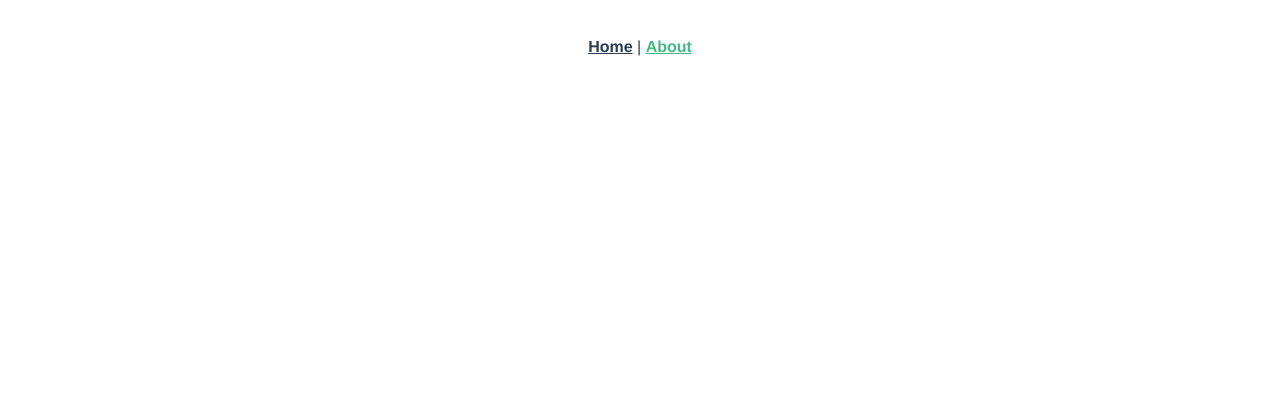
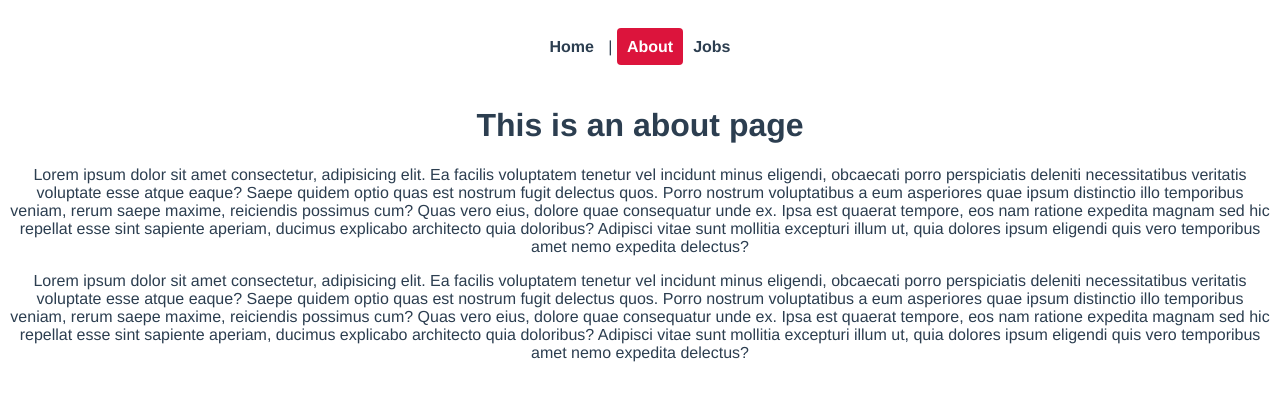
Before and after one commit to blaz-k/vue-exercises, a Vue app in the folder vue-router/: page /about in a window 1280 px wide. Shown: the top 400 px of the page. Built offline with nearby package versions, Linux system fonts and the light colour scheme.

Commit message:
added pages in views, for loop, added props and params to router link

```diff
--- a/vue-router/src/App.vue
+++ b/vue-router/src/App.vue
@@ -1,9 +1,10 @@
 <template>
   <div id="nav">
     <router-link to="/">Home</router-link> |
-    <router-link to="/about">About</router-link>
+    <router-link :to="{ name: 'About' }">About</router-link>
+    <router-link :to="{ name: 'Jobs' }">Jobs</router-link>
   </div>
-  <router-view/>
+  <router-view />
 </template>
 
 <style>
@@ -22,9 +23,13 @@
 #nav a {
   font-weight: bold;
   color: #2c3e50;
+  text-decoration: none;
+  padding: 10px;
+  border-radius: 4px;
 }
 
 #nav a.router-link-exact-active {
-  color: #42b983;
+  color: white;
+  background: crimson;
 }
 </style>
--- a/vue-router/src/components/HelloWorld.vue
+++ /dev/null
@@ -1,58 +0,0 @@
-<template>
-  <div class="hello">
-    <h1>{{ msg }}</h1>
-    <p>
-      For a guide and recipes on how to configure / customize this project,<br>
-      check out the
-      <a href="https://cli.vuejs.org" target="_blank" rel="noopener">vue-cli documentation</a>.
-    </p>
-    <h3>Installed CLI Plugins</h3>
-    <ul>
-      <li><a href="https://github.com/vuejs/vue-cli/tree/dev/packages/%40vue/cli-plugin-babel" target="_blank" rel="noopener">babel</a></li>
-      <li><a href="https://github.com/vuejs/vue-cli/tree/dev/packages/%40vue/cli-plugin-router" target="_blank" rel="noopener">router</a></li>
-    </ul>
-    <h3>Essential Links</h3>
-    <ul>
-      <li><a href="https://vuejs.org" target="_blank" rel="noopener">Core Docs</a></li>
-      <li><a href="https://forum.vuejs.org" target="_blank" rel="noopener">Forum</a></li>
-      <li><a href="https://chat.vuejs.org" target="_blank" rel="noopener">Community Chat</a></li>
-      <li><a href="https://twitter.com/vuejs" target="_blank" rel="noopener">Twitter</a></li>
-      <li><a href="https://news.vuejs.org" target="_blank" rel="noopener">News</a></li>
-    </ul>
-    <h3>Ecosystem</h3>
-    <ul>
-      <li><a href="https://router.vuejs.org" target="_blank" rel="noopener">vue-router</a></li>
-      <li><a href="https://vuex.vuejs.org" target="_blank" rel="noopener">vuex</a></li>
-      <li><a href="https://github.com/vuejs/vue-devtools#vue-devtools" target="_blank" rel="noopener">vue-devtools</a></li>
-      <li><a href="https://vue-loader.vuejs.org" target="_blank" rel="noopener">vue-loader</a></li>
-      <li><a href="https://github.com/vuejs/awesome-vue" target="_blank" rel="noopener">awesome-vue</a></li>
-    </ul>
-  </div>
-</template>
-
-<script>
-export default {
-  name: 'HelloWorld',
-  props: {
-    msg: String
-  }
-}
-</script>
-
-<!-- Add "scoped" attribute to limit CSS to this component only -->
-<style scoped>
-h3 {
-  margin: 40px 0 0;
-}
-ul {
-  list-style-type: none;
-  padding: 0;
-}
-li {
-  display: inline-block;
-  margin: 0 10px;
-}
-a {
-  color: #42b983;
-}
-</style>
--- a/vue-router/src/router/index.js
+++ b/vue-router/src/router/index.js
@@ -1,6 +1,8 @@
 import { createRouter, createWebHistory } from "vue-router";
 import Home from "../views/Home.vue";
 import About from "../views/About.vue";
+import Jobs from "../views/jobs/Jobs.vue";
+import JobDetails from "../views/jobs/JobDetails.vue";
 
 const routes = [
   {
@@ -11,6 +13,18 @@ const routes = [
   {
     path: "/about",
     name: "About",
+    component: About,
+  },
+  {
+    path: "/jobs",
+    name: "Jobs",
+    component: Jobs,
+  },
+  {
+    path: "/jobs/:id",
+    name: "JobDetails",
+    component: JobDetails,
+    props: true,
   },
 ];
 
--- a/vue-router/src/views/About.vue
+++ b/vue-router/src/views/About.vue
@@ -1,5 +1,31 @@
 <template>
   <div class="about">
     <h1>This is an about page</h1>
+    <p>
+      Lorem ipsum dolor sit amet consectetur, adipisicing elit. Ea facilis
+      voluptatem tenetur vel incidunt minus eligendi, obcaecati porro
+      perspiciatis deleniti necessitatibus veritatis voluptate esse atque eaque?
+      Saepe quidem optio quas est nostrum fugit delectus quos. Porro nostrum
+      voluptatibus a eum asperiores quae ipsum distinctio illo temporibus
+      veniam, rerum saepe maxime, reiciendis possimus cum? Quas vero eius,
+      dolore quae consequatur unde ex. Ipsa est quaerat tempore, eos nam ratione
+      expedita magnam sed hic repellat esse sint sapiente aperiam, ducimus
+      explicabo architecto quia doloribus? Adipisci vitae sunt mollitia
+      excepturi illum ut, quia dolores ipsum eligendi quis vero temporibus amet
+      nemo expedita delectus?
+    </p>
+    <p>
+      Lorem ipsum dolor sit amet consectetur, adipisicing elit. Ea facilis
+      voluptatem tenetur vel incidunt minus eligendi, obcaecati porro
+      perspiciatis deleniti necessitatibus veritatis voluptate esse atque eaque?
+      Saepe quidem optio quas est nostrum fugit delectus quos. Porro nostrum
+      voluptatibus a eum asperiores quae ipsum distinctio illo temporibus
+      veniam, rerum saepe maxime, reiciendis possimus cum? Quas vero eius,
+      dolore quae consequatur unde ex. Ipsa est quaerat tempore, eos nam ratione
+      expedita magnam sed hic repellat esse sint sapiente aperiam, ducimus
+      explicabo architecto quia doloribus? Adipisci vitae sunt mollitia
+      excepturi illum ut, quia dolores ipsum eligendi quis vero temporibus amet
+      nemo expedita delectus?
+    </p>
   </div>
 </template>
--- a/vue-router/src/views/Home.vue
+++ b/vue-router/src/views/Home.vue
@@ -1,18 +1,40 @@
 <template>
   <div class="home">
-    <img alt="Vue logo" src="../assets/logo.png">
-    <HelloWorld msg="Welcome to Your Vue.js App"/>
+    <h1>Homepage</h1>
+    <p>
+      Lorem ipsum dolor sit amet consectetur adipisicing elit. Totam sed,
+      adipisci voluptas doloremque quasi quam harum alias eligendi porro ratione
+      dolorum in consequuntur veniam sit similique vitae molestias fugiat. Odit
+      nesciunt ut inventore itaque soluta quidem ducimus distinctio perferendis
+      quasi cumque obcaecati veritatis ea, quaerat ullam fuga rerum suscipit
+      adipisci recusandae, neque id qui aut. Nulla nam eius molestiae. Sequi
+      aperiam eius explicabo deserunt animi sunt soluta ut, rem fuga? Officiis,
+      accusamus omnis quidem dolorem dolores nihil architecto aperiam eligendi
+      veritatis eum ducimus minima blanditiis ea sunt maxime adipisci. Doloribus
+      asperiores cupiditate maxime aspernatur quaerat ipsa distinctio sint, hic
+      at.
+    </p>
+    <p>
+      Lorem ipsum dolor sit amet consectetur adipisicing elit. Totam sed,
+      adipisci voluptas doloremque quasi quam harum alias eligendi porro ratione
+      dolorum in consequuntur veniam sit similique vitae molestias fugiat. Odit
+      nesciunt ut inventore itaque soluta quidem ducimus distinctio perferendis
+      quasi cumque obcaecati veritatis ea, quaerat ullam fuga rerum suscipit
+      adipisci recusandae, neque id qui aut. Nulla nam eius molestiae. Sequi
+      aperiam eius explicabo deserunt animi sunt soluta ut, rem fuga? Officiis,
+      accusamus omnis quidem dolorem dolores nihil architecto aperiam eligendi
+      veritatis eum ducimus minima blanditiis ea sunt maxime adipisci. Doloribus
+      asperiores cupiditate maxime aspernatur quaerat ipsa distinctio sint, hic
+      at.
+    </p>
   </div>
 </template>
 
 <script>
 // @ is an alias to /src
-import HelloWorld from '@/components/HelloWorld.vue'
 
 export default {
-  name: 'Home',
-  components: {
-    HelloWorld
-  }
-}
+  name: "Home",
+  components: {},
+};
 </script>
--- /dev/null
+++ b/vue-router/src/views/jobs/JobDetails.vue
@@ -0,0 +1,19 @@
+<template>
+  <div>
+    <h1>Job details</h1>
+    <p>the job id is {{ id }}</p>
+  </div>
+</template>
+
+<script>
+export default {
+  name: "JobDetails",
+  data() {
+    return {
+      id: this.$route.params.id,
+    };
+  },
+};
+</script>
+
+<style></style>
--- /dev/null
+++ b/vue-router/src/views/jobs/Jobs.vue
@@ -0,0 +1,44 @@
+<template>
+  <div>
+    <h1>Jobs</h1>
+    <div v-for="job in jobs" :key="job.id" class="job">
+      <router-link :to="{ name: 'JobDetails', params: { id: job.id } }">
+        <h2>{{ job.title }}</h2>
+      </router-link>
+    </div>
+  </div>
+</template>
+
+<script>
+export default {
+  name: "Jobs",
+  data() {
+    return {
+      jobs: [
+        { title: "Ninja UX Designer", id: 1, details: "lorem" },
+        { title: "Ninja Web developer", id: 2, details: "lorem" },
+        { title: "Ninja Vue developer", id: 3, details: "lorem" },
+      ],
+    };
+  },
+};
+</script>
+
+<style>
+.job h2 {
+  background: #f4f4f4;
+  padding: 20px;
+  border-radius: 10px;
+  margin: 10px auto;
+  max-width: 600px;
+  cursor: pointer;
+  color: #444;
+}
+
+.job h2:hover {
+  background: #ddd;
+}
+.job a {
+  text-decoration: none;
+}
+</style>
```
